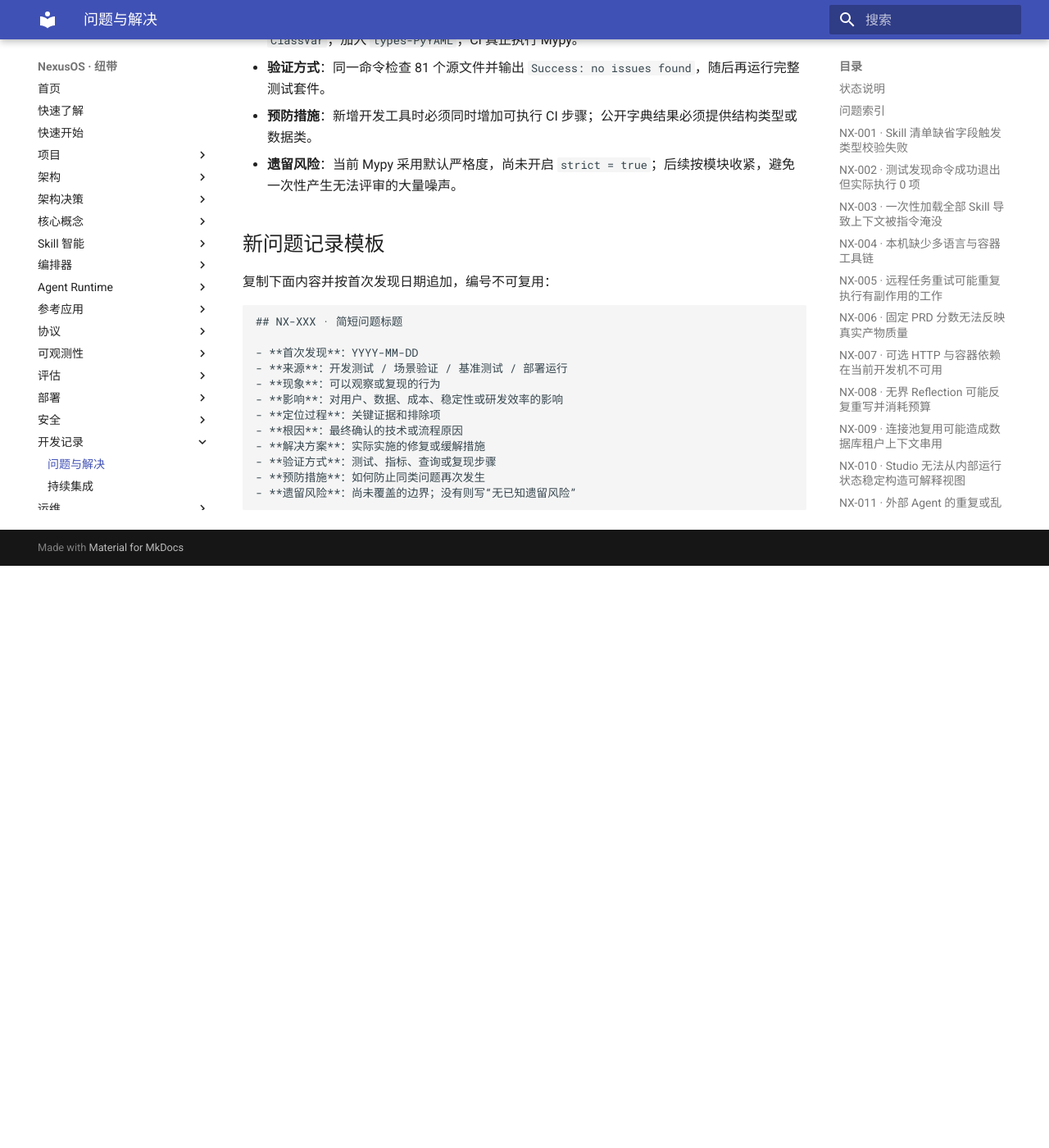
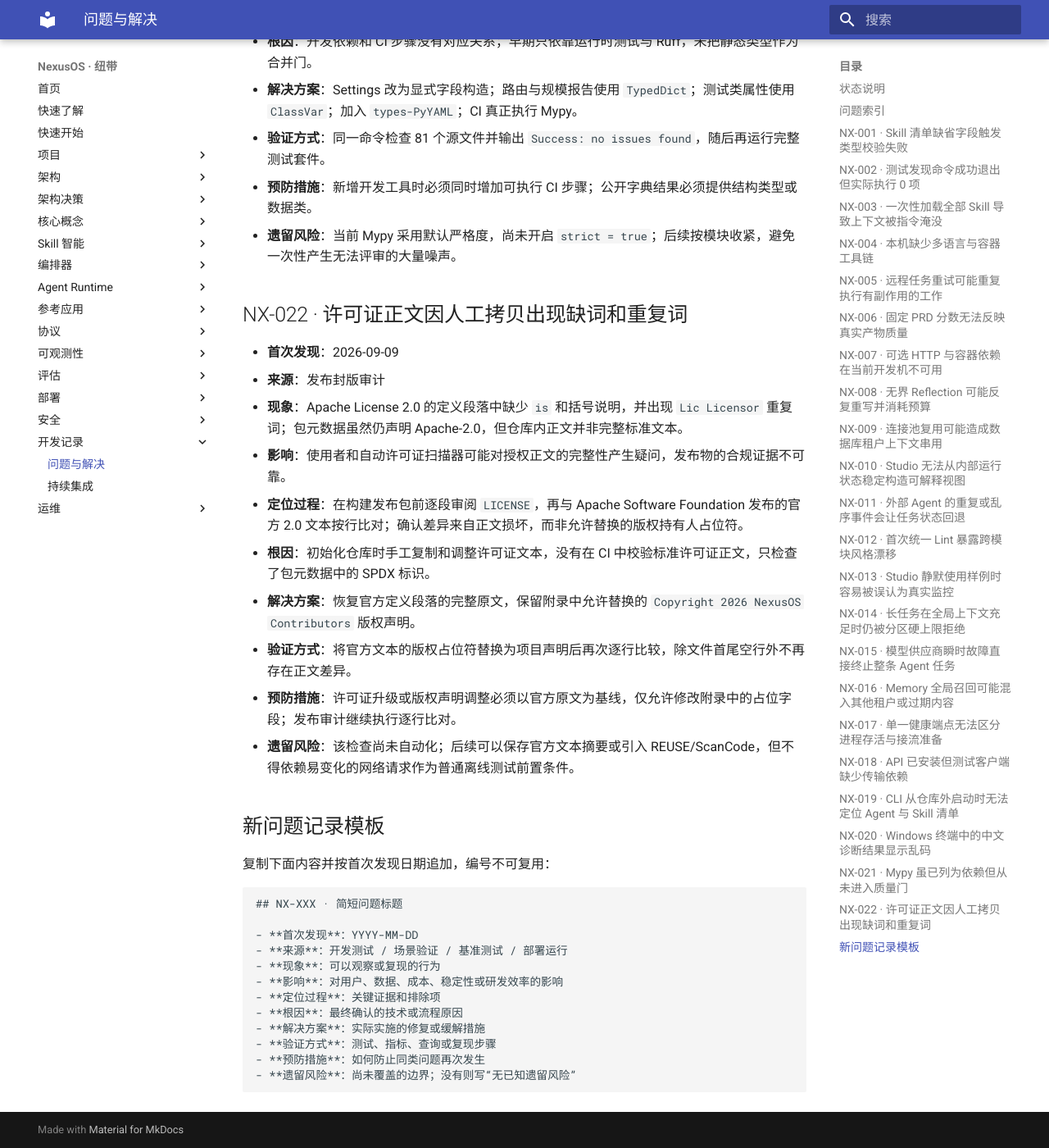
Before and after one commit to iboosky3/NexusOS, an MkDocs documentation site: the page built from docs/development/problem-log.md, in a window 1280 px wide and 1400 px high, scrolled down 14177 px. Shown: the whole window at 82% size. Built offline with MkDocs 1.6.1 and Material for MkDocs 9.7.7, drawn with Linux system fonts in a browser that asks for light colours; before the commit the page ends 14867 px from its top, so only the background shows below that; some of the changed text lies outside the part shown.

Commit message:
fix(license): restore the canonical Apache 2.0 text
Restore the omitted explanatory line, the missing verb in the Contribution definition, and the duplicated Licensor fragment found during the release audit.

Record the user-facing compliance impact, root cause, verification evidence, prevention guidance, and remaining automation gap as NX-022 so the correction remains traceable after release.

Affected modules:
- Licensing
- Development documentation

```diff
--- a/docs/development/problem-log.md
+++ b/docs/development/problem-log.md
@@ -45,6 +45,7 @@
 | NX-019 | 2026-09-05 | 实际使用 | CLI 从仓库外启动时无法定位 Agent 与 Skill 清单 | 已解决 |
 | NX-020 | 2026-09-05 | 实际使用 | Windows 终端中的中文诊断结果显示乱码 | 已解决 |
 | NX-021 | 2026-09-06 | 开发测试 | Mypy 虽已列为依赖但从未进入质量门 | 已解决 |
+| NX-022 | 2026-09-09 | 发布封版审计 | 许可证正文因人工拷贝出现缺词和重复词 | 已解决 |
 
 ## NX-001 · Skill 清单缺省字段触发类型校验失败
 
@@ -322,6 +323,19 @@
 - **预防措施**：新增开发工具时必须同时增加可执行 CI 步骤；公开字典结果必须提供结构类型或数据类。
 - **遗留风险**：当前 Mypy 采用默认严格度，尚未开启 `strict = true`；后续按模块收紧，避免一次性产生无法评审的大量噪声。
 
+## NX-022 · 许可证正文因人工拷贝出现缺词和重复词
+
+- **首次发现**：2026-09-09
+- **来源**：发布封版审计
+- **现象**：Apache License 2.0 的定义段落中缺少 `is` 和括号说明，并出现 `Lic Licensor` 重复词；包元数据虽然仍声明 Apache-2.0，但仓库内正文并非完整标准文本。
+- **影响**：使用者和自动许可证扫描器可能对授权正文的完整性产生疑问，发布物的合规证据不可靠。
+- **定位过程**：在构建发布包前逐段审阅 `LICENSE`，再与 Apache Software Foundation 发布的官方 2.0 文本按行比对；确认差异来自正文损坏，而非允许替换的版权持有人占位符。
+- **根因**：初始化仓库时手工复制和调整许可证文本，没有在 CI 中校验标准许可证正文，只检查了包元数据中的 SPDX 标识。
+- **解决方案**：恢复官方定义段落的完整原文，保留附录中允许替换的 `Copyright 2026 NexusOS Contributors` 版权声明。
+- **验证方式**：将官方文本的版权占位符替换为项目声明后再次逐行比较，除文件首尾空行外不再存在正文差异。
+- **预防措施**：许可证升级或版权声明调整必须以官方原文为基线，仅允许修改附录中的占位字段；发布审计继续执行逐行比对。
+- **遗留风险**：该检查尚未自动化；后续可以保存官方文本摘要或引入 REUSE/ScanCode，但不得依赖易变化的网络请求作为普通离线测试前置条件。
+
 ## 新问题记录模板
 
 复制下面内容并按首次发现日期追加，编号不可复用：
```
Also changed, not shown: 1 other file.
